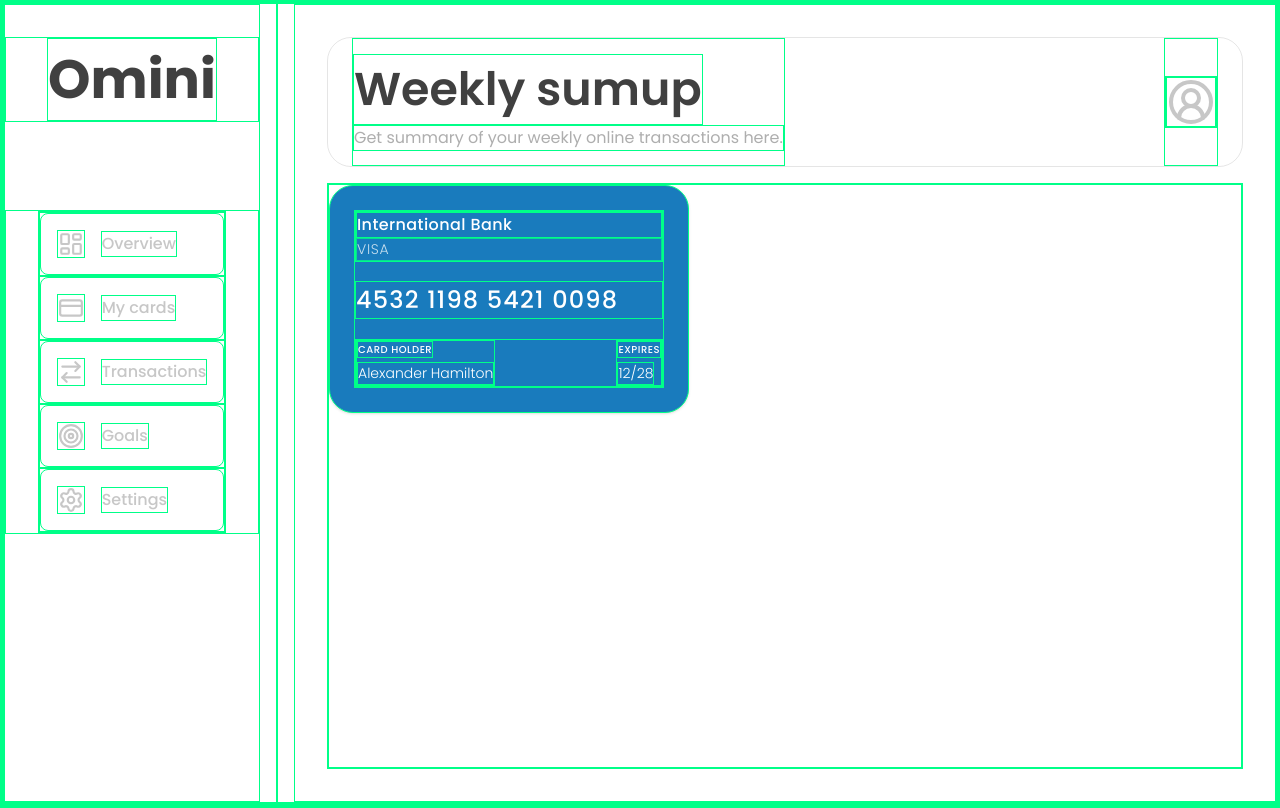
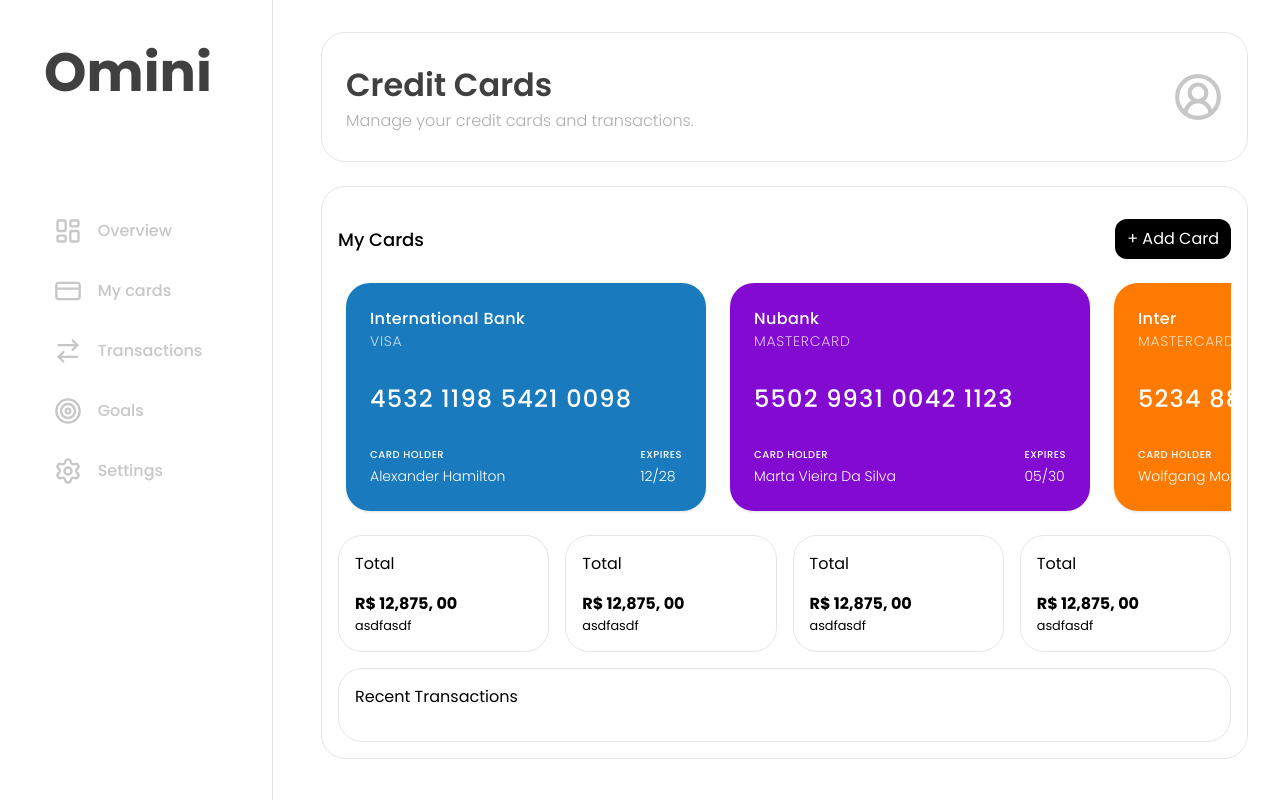
Before and after one commit to joaodearaujo/Omini, a React app in the folder frontend/: page /goals in a window 1280 px wide. Built offline with nearby package versions, Linux system fonts and the light colour scheme; the HTML template or start-up script is replaced by a standard one.

Commit message:
freat(MyCards): implement MyCards components

```diff
--- a/frontend/src/App.tsx
+++ b/frontend/src/App.tsx
@@ -1,5 +1,4 @@
 import Sidebar from "./features/Sidebar/Sidebar";
-import Header from "./features/Header/Header";
 import MainContainer from "./features/MainContainer/MainContainer";
 import Overview from "./pages/Overview/Overview";
 import MyCards from "./pages/MyCards/MyCards";
@@ -12,8 +11,8 @@ const RootLayout = () => {
 
       <div className="w-px h-full bg-black/10"/>
 
-      <div className="h-full flex-1 flex-col p-8 gap-4 flex bg-blue " >
-        <Header />
+      <div className="min-w-0 max-w-full h-full border-px border-black flex-1 flex-col p-8 gap-4 flex bg-blue " >
+
         <MainContainer />
       </div>
     </div>
--- a/frontend/src/components/ui/CreditCard/CreditCard.tsx
+++ b/frontend/src/components/ui/CreditCard/CreditCard.tsx
@@ -3,7 +3,7 @@ import type { CreditCardProps } from "./CreditCard.type";
 import CreditCardContent from "./components/CardContent";
 
 const STYLE = {
-  CARD_LAYOUT: 'w-[360px] aspect-[1.58/1] flex items-start justify-around p-6',
+  CARD_LAYOUT: 'flex-shrink-0 min-w-[360px] max-w-[420px] aspect-[1.58/1] flex items-start justify-around p-6',
   CARD_THEME: `rounded-3xl cursor-default shadow-sm transition`,
   CARD_INTERACTION: 'transition ease-in-out duration-400 hover:scale-101',
 }
--- a/frontend/src/components/ui/CreditCard/components/CardContent.tsx
+++ b/frontend/src/components/ui/CreditCard/components/CardContent.tsx
@@ -2,7 +2,7 @@ import type { CreditCardContentProps } from "../CreditCard.type";
 import CardField from "./CardField";
 
 const STYLE = {
-    wrapper: "flex-1 w-full h-full flex flex-col justify-between text-white",
+    wrapper: "flex-1 flex-shrink-0 h-full flex flex-col justify-between text-white",
     bank: 'font-medium capitalize tracking-wide',
     flag: 'text-[14px] font-light opacity-75 uppercase tracking-wider',
     number: 'text-[24px] font-medium truncate tracking-wider',
--- a/frontend/src/components/ui/FloatingCard/FloatingCard.tsx
+++ b/frontend/src/components/ui/FloatingCard/FloatingCard.tsx
@@ -1,7 +1,7 @@
 import type { FloatingCardProps } from "./FloatingCard.type";
 
 const STYLE = {
-  root: 'w-full h-fit max-h-[400px] flex flex-col items-center justify-center p-4 border-1 bg-surface-card border-black/10 rounded-3xl',
+  root: 'w-full h-fit max-h-full flex flex-col items-center justify-center p-4 border-1 bg-surface-card border-black/10 rounded-3xl',
   container: 'w-full h-fit flex flex-col gap-4',
   title: 'font text-heading text-dark'
 }
--- a/frontend/src/components/ui/FloatingCard/FloatingCard.type.ts
+++ b/frontend/src/components/ui/FloatingCard/FloatingCard.type.ts
@@ -2,6 +2,6 @@ import type { CSSProperties, ReactNode } from "react";
 
 export interface FloatingCardProps {
     children: ReactNode;
-    title: string;
+    title?: string;
     style?: CSSProperties;
 }
--- a/frontend/src/features/Header/Header.tsx
+++ b/frontend/src/features/Header/Header.tsx
@@ -1,15 +1,13 @@
 import { CircleUserRound} from 'lucide-react';
+import type { HeaderProps } from './Header.type';
 
 const STYLE = {
     container: 'w-full min-h-[130px] flex justify-between items-center px-6 rounded-3xl border-1 border-black/10',
-    title: 'text-[#404040] text-[46px] font-semibold',
-    subtitle: 'text-[#AEAEAE] -text-[16px]',
+    title: 'text-[#404040] font-semibold text-[32px]',
+    subtitle: 'text-[#AEAEAE] text-[16px] font-light',
 }
 
-const title = 'Weekly sumup'
-const subtitle = 'Get summary of your weekly online transactions here.'
-
-const Header = () => {
+const Header = ({title, subtitle}: HeaderProps) => {
 
     const Icon = CircleUserRound;
 
--- /dev/null
+++ b/frontend/src/features/Header/Header.type.ts
@@ -0,0 +1,4 @@
+export interface HeaderProps {
+    title: string;
+    subtitle: string;
+}
--- /dev/null
+++ b/frontend/src/features/Outlet/Outlet.type.ts
@@ -0,0 +1,5 @@
+import type { ReactNode } from "react";
+
+export interface OutletProps {
+    children: ReactNode,
+}
--- a/frontend/src/pages/MyCards/MyCards.tsx
+++ b/frontend/src/pages/MyCards/MyCards.tsx
@@ -1,10 +1,80 @@
 import CreditCard from "../../components/ui/CreditCard/CreditCard"
 import { MOCK_CARDS } from "../../mock/MOCK_CARDS"
+import FloatingCard from "../../components/ui/FloatingCard/FloatingCard"
+import Header from "../../features/Header/Header"
+
+const Carousel = () => {
+  return (
+    <div className="w-full h-fit flex flex-col gap-4">
+
+      <div className="max-w-full flex justify-between items-center">
+        <h3 className="font-medium text-[18px]">My Cards</h3>
+
+        <button className="bg-black text-white rounded-xl py-2 px-3 cursor-pointer"> + Add Card</button>
+      </div>
+
+      <div className="max-w-full min-w-0 h-fit flex gap-6 p-2 overflow-x-auto">
+          {MOCK_CARDS.map((card) => {
+            return (
+              <CreditCard creditCard={card}/>
+            )
+          })}
+      </div>
+    </div>
+  )
+}
+
+const StatusCard = () => {
+  return (
+    <div className="flex flex-col flex-1 h-[120px] justify-between">
+      <strong>R$ 12,875, 00</strong>
+      <small>asdfasdf</small>
+    </div>
+  )
+}
+
+const Status = () => {
+  return (
+    <div className="w-full h-fit flex gap-4">
+        <FloatingCard title="Total">
+            <StatusCard />
+        </FloatingCard>
+        <FloatingCard title="Total">
+            <StatusCard />
+        </FloatingCard>
+        <FloatingCard title="Total">
+            <StatusCard />
+        </FloatingCard>
+        <FloatingCard title="Total">
+            <StatusCard />
+        </FloatingCard>
+    </div>
+  )
+}
+const RecentTransactions = () => {
+  return (
+    <FloatingCard title="Recent Transactions">
+        <table>
+
+        </table>
+    </FloatingCard>
+  )
+}
 
 const MyCards = () => {
+
+  const title = 'Credit Cards'
+  const subtitle = 'Manage your credit cards and transactions.'
+
   return (
-    <div className="w-full h-full">
-         <CreditCard creditCard={MOCK_CARDS[0]}/>
+    <div className="flex flex-col w-full h-full gap-6">
+        <Header title={title} subtitle={subtitle}/>
+        <FloatingCard>
+          <Carousel />
+          <Status />
+          <RecentTransactions />
+        </FloatingCard>
+
     </div>
     )
   }
--- a/frontend/src/pages/Overview/Overview.tsx
+++ b/frontend/src/pages/Overview/Overview.tsx
@@ -7,15 +7,23 @@ import { MOCK_GOALS } from "../../mock/MOCK_GOALS";
 import { MOCK_TRANSACTIONS } from "../../mock/MOCK_TRANSACTIONS";
 import { MOCK_CARDS } from "../../mock/MOCK_CARDS";
 import useCardNavigation from "../../hooks/useCardNavigation";
+import Header from "../../features/Header/Header";
 
 
 const Overview = () => {
+
+    const title = 'Weekly sumup'
+    const subtitle = 'Get summary of your weekly online transactions here.'
 
     const { currentIndex, currentCard, nextIndex, prevIndex } = useCardNavigation(MOCK_CARDS)
 
     const currentTransactions = MOCK_TRANSACTIONS[currentCard?.id] || []
 
   return (
+
+    <div className="flex flex-col gap-6">
+        <Header title={title} subtitle={subtitle}/>
+
         <div className="grid grid-cols-18 gap-4 w-full h-full">
             <div className="col-span-10 flex flex-col gap-4">
                 <FloatingCard title="Cards">
@@ -23,20 +31,18 @@ const Overview = () => {
                            prevIndex={prevIndex}
                            currentCard={MOCK_CARDS[currentIndex]}/>
                 </FloatingCard>
-
                 <FloatingCard title="Transactions">
                     <Transactions transactions={currentTransactions}/>
                 </FloatingCard>
             </div>
-
             <div className="col-span-8 flex flex-col gap-4">
                 <FloatingCard title="Goals">
                     <Goals goals={MOCK_GOALS} />
                 </FloatingCard>
-
                 <FloatingCard title="Outcome Statistics">
                     <OutcomeStatistics transactions={currentTransactions}/>
                 </FloatingCard>
+            </div>
         </div>
     </div>
   )
--- a/frontend/src/styles/index.css
+++ b/frontend/src/styles/index.css
@@ -9,7 +9,7 @@
     }
 
   * {
-    border: 1px solid rgb(0, 255, 136);
+    /* border: 1px solid rgb(0, 255, 136);     */
   }
 
   :root {
```
Lines whose indentation alone changed are shown as unchanged.
